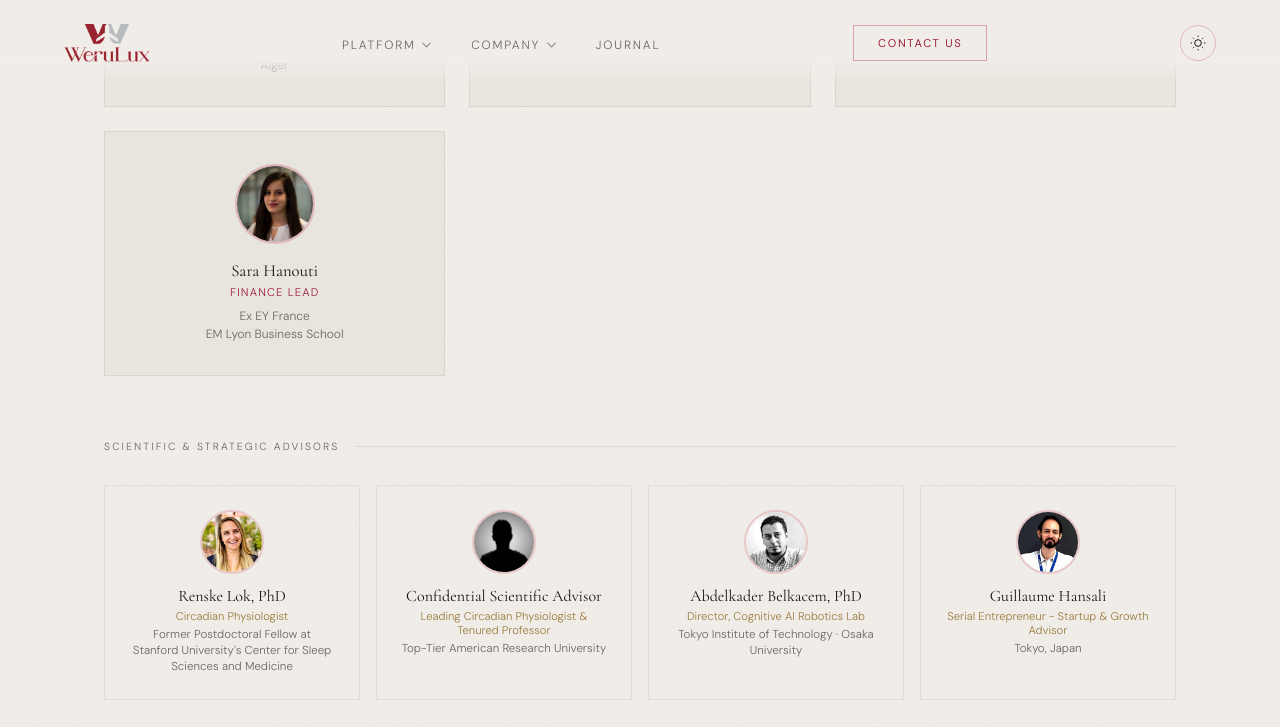
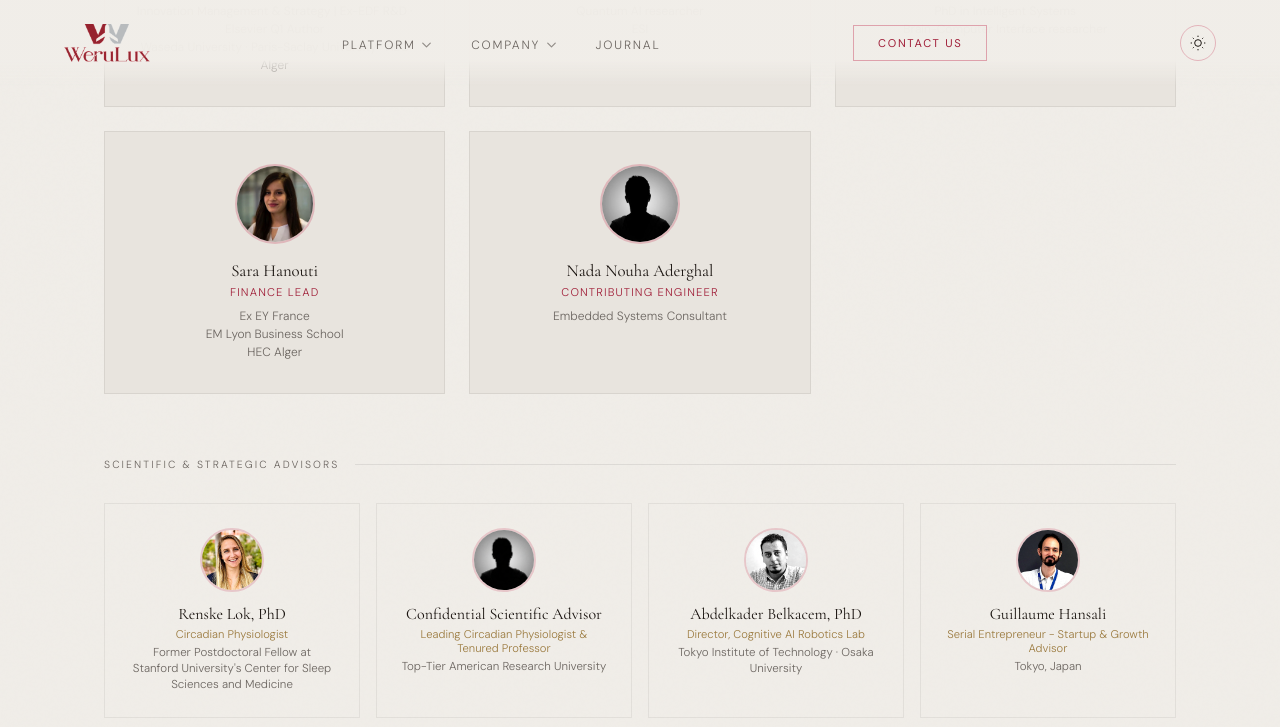
Before and after one commit to WeruLux/website, a Jekyll site: the page built from team.html, in a window 1280 px wide and 900 px high, scrolled down 665 px. Shown: the top 727 px of the window. Built offline with Jekyll 4.4.1, drawn with Linux system fonts in a browser that asks for light colours.

Commit message:
Update Site Content “team”

```diff
--- a/_data/team.yml
+++ b/_data/team.yml
@@ -20,5 +20,10 @@ members:
   - name: Sara Hanouti
     role: Finance Lead
     photo: img/Sara.webp
-    bio: Ex EY France<br>EM Lyon Business School
+    bio: Ex EY France<br>EM Lyon Business School<br>HEC Alger
     protect_photo: false
+  - name: Nada Nouha Aderghal
+    role: Contributing Engineer
+    photo: /img/Pranonym.webp
+    bio: Embedded Systems Consultant
+    protect_photo: false
```
